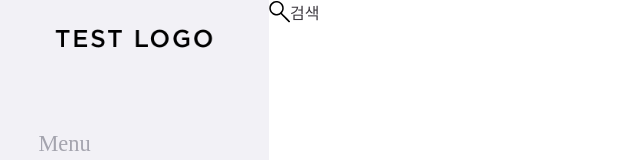
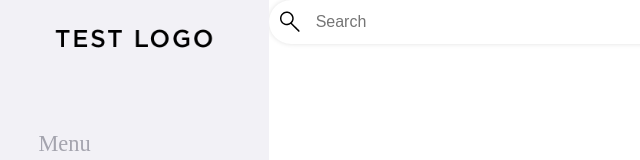
Before and after one commit to jsb8740/FarvoriteMusicList, a Vue app: page / in a window 1280 px wide. Shown: the top 160 px of the page, without its empty margins (0-640 px from the left). Built offline with nearby package versions, Linux system fonts and the light colour scheme.

Commit message:
css 벼경

```diff
--- a/src/components/AppSearchingBox.vue
+++ b/src/components/AppSearchingBox.vue
@@ -1,46 +1,41 @@
 <template>
-  <div class="searchingBox" @click="visible = !visible">
+  <div class="searchingBox">
     <Search></Search>
 
     <!-- input은 이벤트 버블링인가 그걸 막아야할듯 -->
     <!-- transition 애니메이션 넣기 -->
-    <input type="text" :hidden="visible" placeholder="검색" @click.stop />
-
-    <div>검색</div>
+    <input type="text" placeholder="Search" />
   </div>
 </template>
 
 <script setup lang="ts">
-import { ref } from "vue";
 import Search from "./icons/Search.vue";
-
-const visible = ref(true);
 </script>
 
 <style scoped lang="scss">
 .searchingBox {
-  cursor: pointer;
   display: flex;
+  justify-content: center;
+  align-items: center;
+  width: 30rem;
+  background-color: white;
+  border-radius: 1.5rem;
+  padding: 0.7rem;
 
-  align-items: center;
-  &:hover,
-  :focus {
+  box-shadow: 0 0 0.3rem rgba(0, 0, 0, 0.12);
+  &:focus {
+    border: 1px solid #ef7330;
   }
 
   input {
+    padding-left: 1rem;
     font-size: 1rem;
-    // border: none;
+    border: none;
+    outline: none;
+    width: 100%;
 
-    animation: inputWidth ease-in;
-  }
-}
-
-@keyframes inputWidth {
-  0% {
-    max-width: 10px;
-  }
-  100% {
-    max-width: 100px;
+    &:focus {
+    }
   }
 }
 </style>
```
